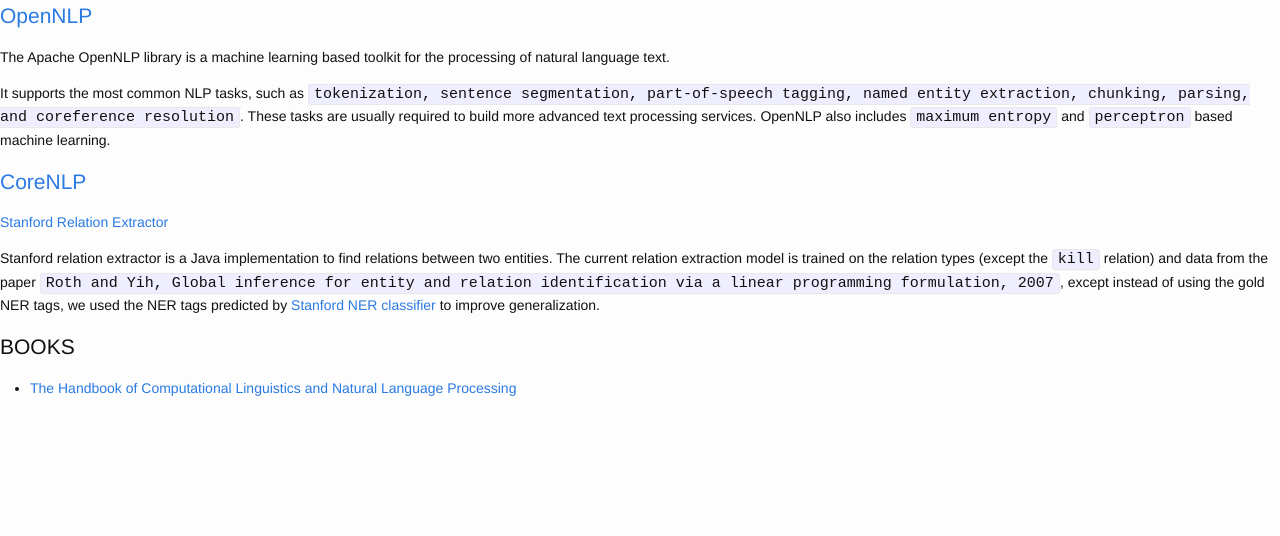
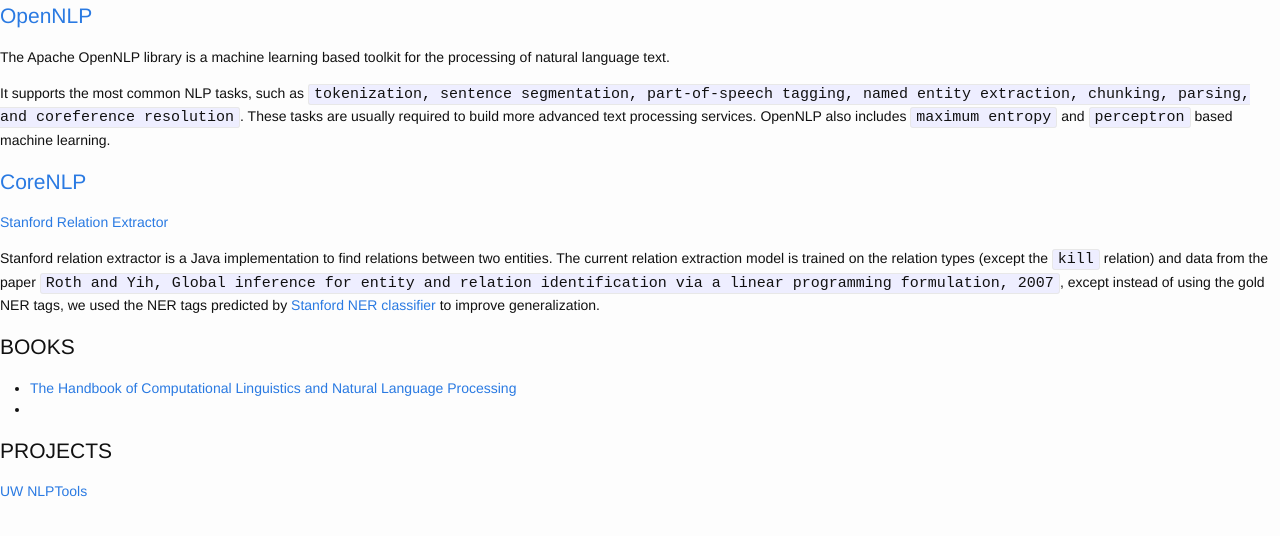
Before and after one commit to cnwarden/cnwarden.github.io, a Jekyll site: the page built from ml/index.md, in a window 1280 px wide. Shown: the top 536 px of the page. Built offline with Jekyll 4.4.1, drawn with Linux system fonts in a browser that asks for light colours.

Commit message:
Update index.md

```diff
--- a/ml/index.md
+++ b/ml/index.md
@@ -18,3 +18,8 @@ Stanford relation extractor is a Java implementation to find relations between t
 # BOOKS
 
 * [The Handbook of Computational Linguistics and Natural Language Processing](https://books.google.com.hk/books?id=zBmom42eWPcC&pg=RA3-PT688&lpg=RA3-PT688&dq=Ratnaparkhi+thesis&source=bl&ots=N8F7p1qF62&sig=QS5ukHtyWeQYC_HOKsV1LfKZzmg&hl=zh-TW&sa=X&ved=0ahUKEwi05Pav-JvLAhWKl5QKHRXvDxcQ6AEIPTAE#v=onepage&q=Ratnaparkhi%20thesis&f=false)
+*
+
+# PROJECTS
+
+[UW NLPTools](https://github.com/knowitall/nlptools)
```
